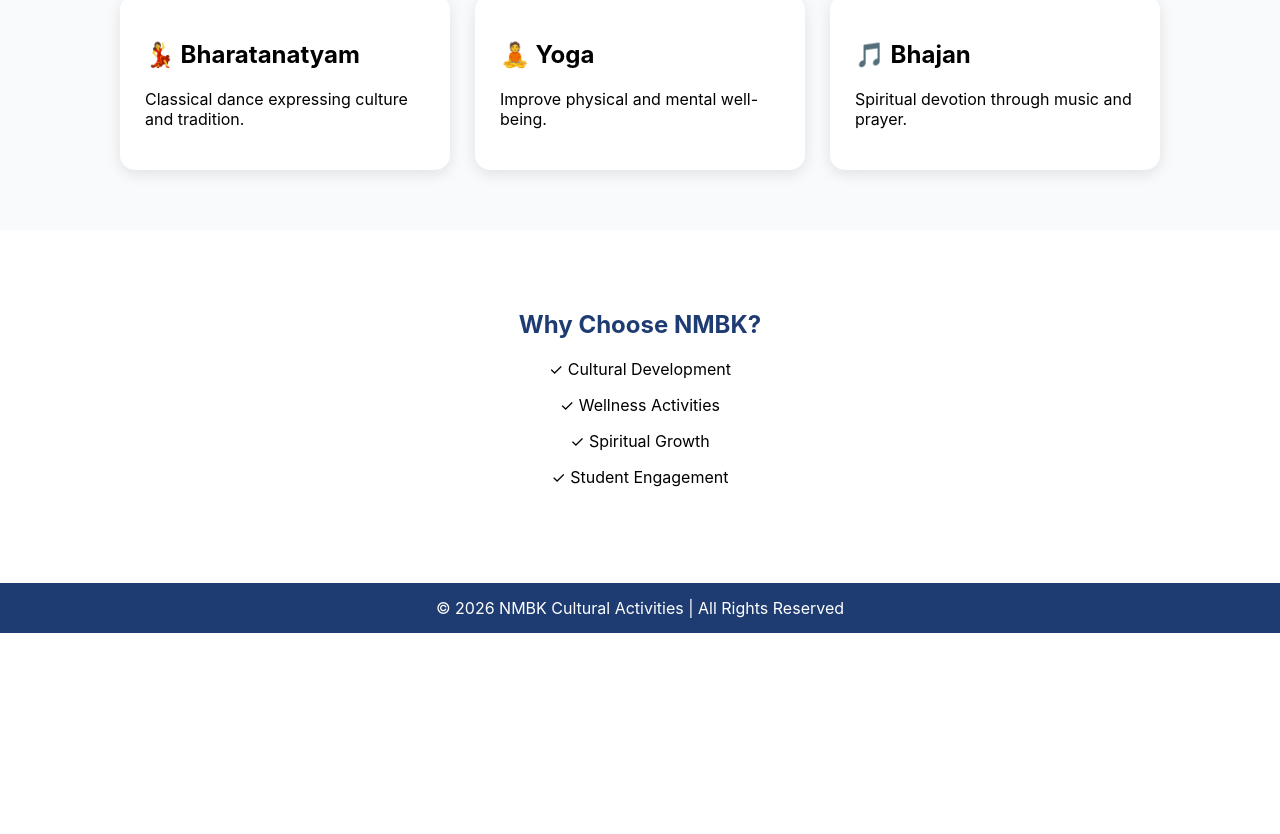
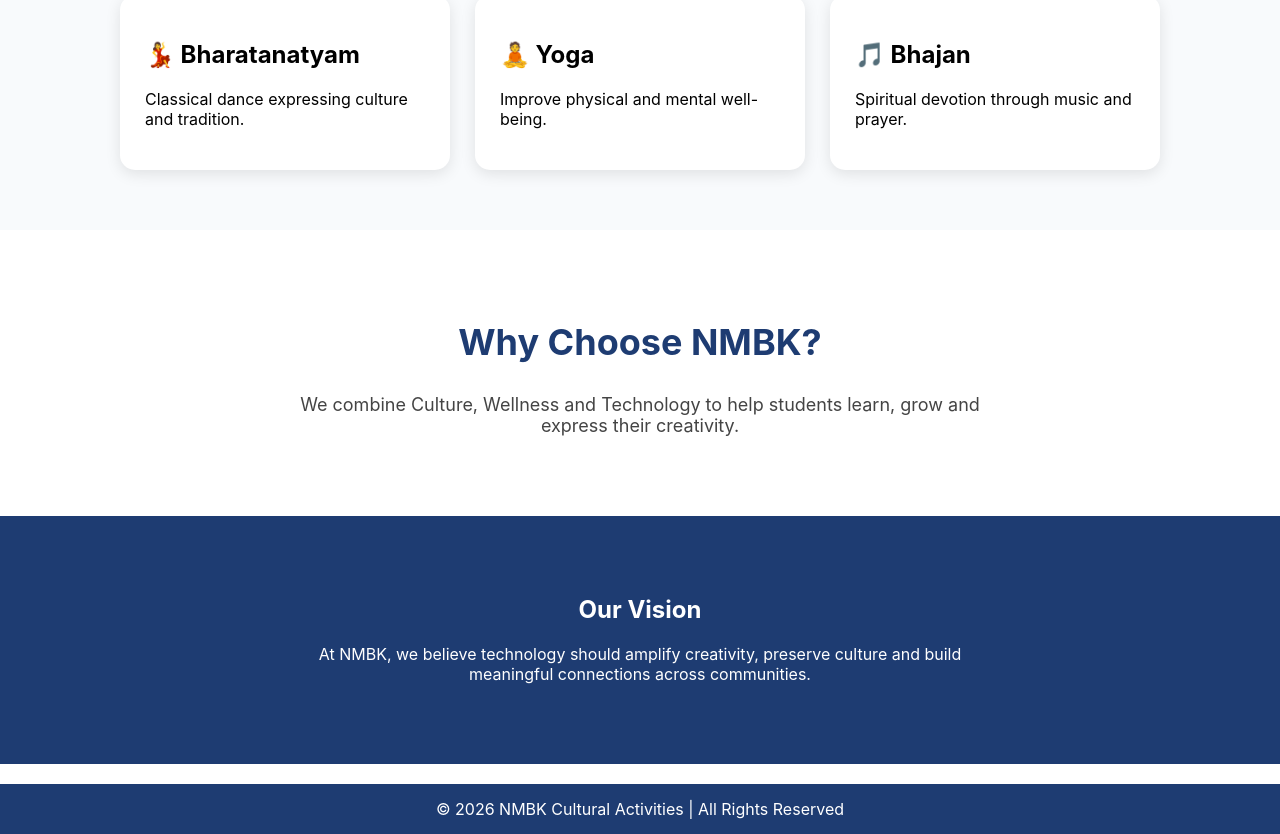
Before and after one commit to Sandhya123564/nmbk-project, a React (Create React App) app in the folder frontend/: page / in a window 1280 px wide. Shown: the part 645-1479 px from the top of the page. Before the commit the page ends 1278 px from the top, so only its background shows below. Built offline with nearby package versions, Linux system fonts and the light colour scheme.

Commit message:
Updated Home Page UI

```diff
--- a/frontend/src/components/Home.js
+++ b/frontend/src/components/Home.js
@@ -1,3 +1,5 @@
+import React from "react";
+
 function Home() {
   return (
     <div>
@@ -14,7 +16,13 @@ function Home() {
           NMBK Cultural Activities
         </h1>
 
-        <p style={{ fontSize: "24px", maxWidth: "700px", margin: "auto" }}>
+        <p
+          style={{
+            fontSize: "24px",
+            maxWidth: "700px",
+            margin: "auto"
+          }}
+        >
           Explore Culture, Wellness and Spiritual Growth through
           Bharatanatyam, Yoga and Bhajan activities.
         </p>
@@ -27,7 +35,8 @@ function Home() {
             color: "white",
             border: "none",
             borderRadius: "8px",
-            fontSize: "18px"
+            fontSize: "18px",
+            cursor: "pointer"
           }}
         >
           Explore Activities
@@ -93,12 +102,43 @@ function Home() {
           background: "white"
         }}
       >
-        <h2 style={{ color: "#1e3c72" }}>Why Choose NMBK?</h2>
+        <h2
+          style={{
+            color: "#1e3c72",
+            fontSize: "36px"
+          }}
+        >
+          Why Choose NMBK?
+        </h2>
 
-        <p>✓ Cultural Development</p>
-        <p>✓ Wellness Activities</p>
-        <p>✓ Spiritual Growth</p>
-        <p>✓ Student Engagement</p>
+        <p
+          style={{
+            maxWidth: "700px",
+            margin: "20px auto",
+            fontSize: "18px",
+            color: "#444"
+          }}
+        >
+          We combine Culture, Wellness and Technology to help
+          students learn, grow and express their creativity.
+        </p>
+      </div>
+
+      {/* Vision Section */}
+      <div
+        style={{
+          background: "#1e3c72",
+          color: "white",
+          textAlign: "center",
+          padding: "60px 20px"
+        }}
+      >
+        <h2>Our Vision</h2>
+        <p style={{ maxWidth: "700px", margin: "20px auto" }}>
+          At NMBK, we believe technology should amplify creativity,
+          preserve culture and build meaningful connections across
+          communities.
+        </p>
       </div>
     </div>
   );
```
